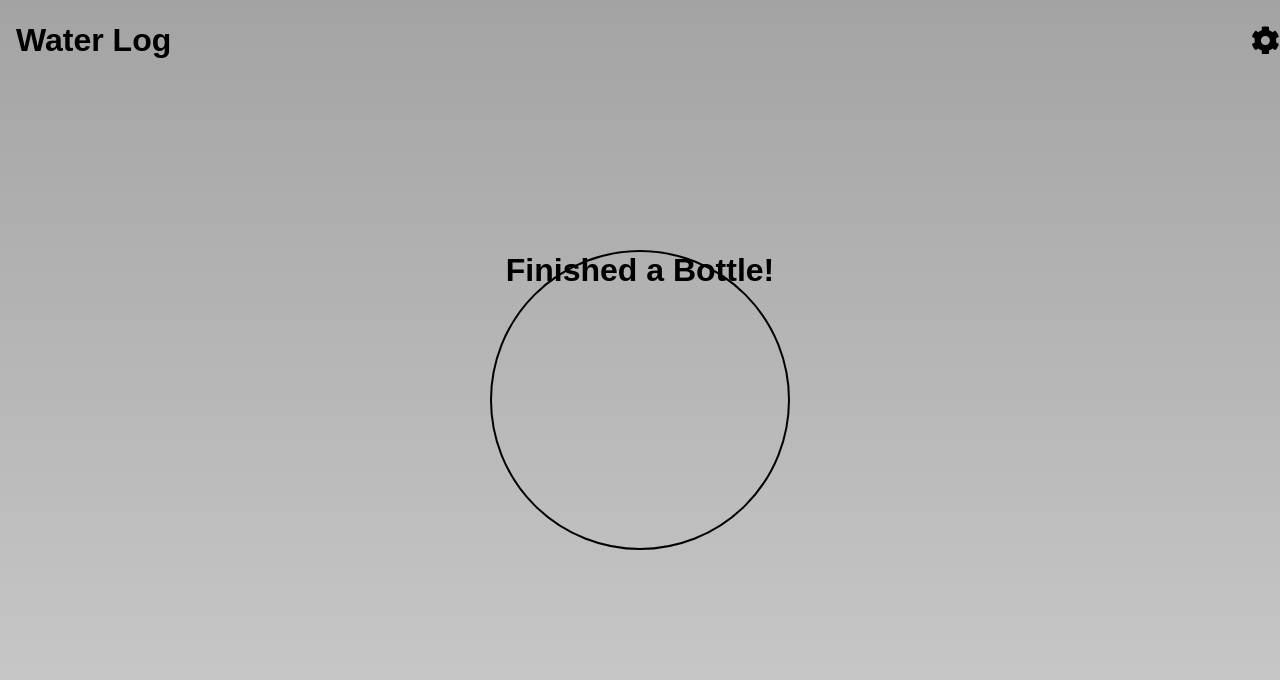
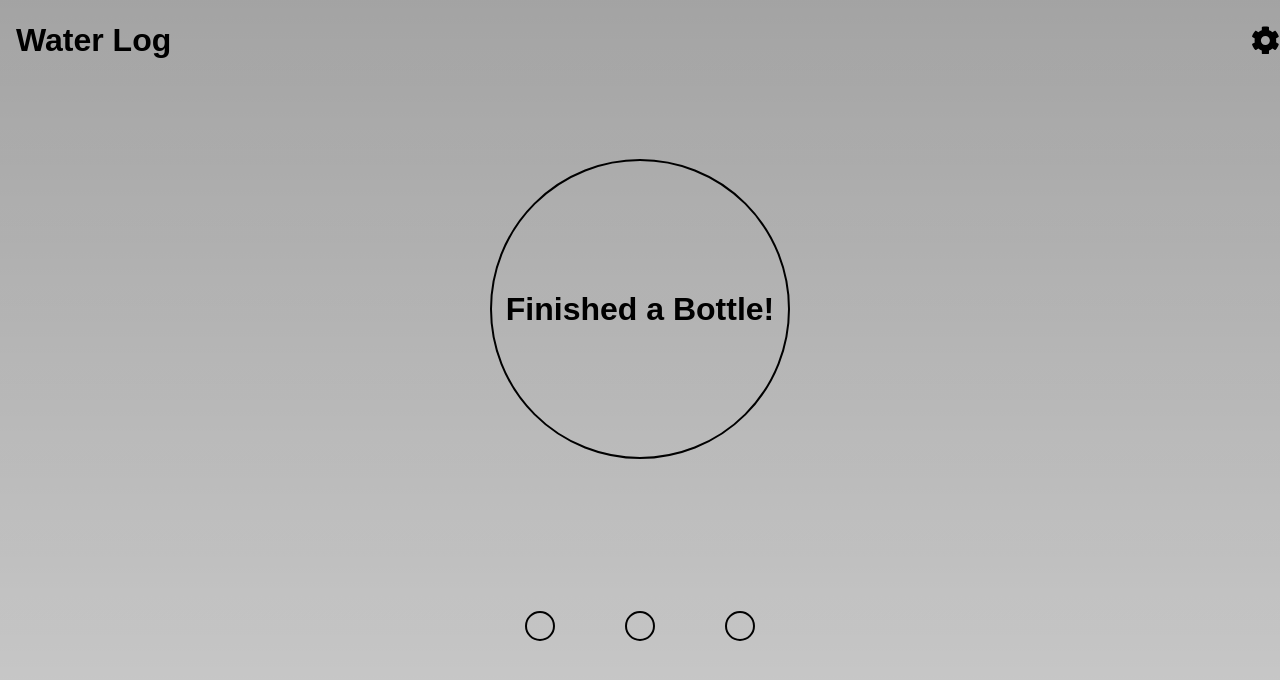
Before and after one commit to sulthanwf/Water-Log, a React (Create React App) app: page / in a window 1280 px wide. Shown: the top 680 px of the page. Built offline with nearby package versions, Linux system fonts and the light colour scheme.

Commit message:
adding 3 dots below the main circle:

```diff
--- a/src/components/MainPage.js
+++ b/src/components/MainPage.js
@@ -9,6 +9,11 @@ const MainPage = () => {
           <Circle>
             <Title>Finished a Bottle!</Title>
           </Circle>
+          <TripleCircleContainer>
+            <Circle size="30px" />
+            <Circle size="30px" />
+            <Circle size="30px" />
+          </TripleCircleContainer>
         </MainPageContent>
       </MainPageContainer>
     </>
@@ -45,8 +50,8 @@ export const MainPageContainer = styled.div`
 
 export const MainPageContent = styled.div`
   display: flex;
-  flex-direction: row;
-  justify-content: space-between;
+  flex-direction: column;
+  justify-content: space-evenly;
   padding: 0.5rem calc((100vw - 1300px) / 2);
   z-index: 10;
   height: 100vh;
@@ -54,10 +59,11 @@ export const MainPageContent = styled.div`
 `;
 
 export const Circle = styled.div`
+  display: flex;
   border: 2px #000 solid;
   border-radius: 50%;
-  width: 300px;
-  height: 300px;
+  width: ${({ size }) => (size ? size : "300px")};
+  height: ${({ size }) => (size ? size : "300px")};
 `;
 
 export const Title = styled.h1`
@@ -68,3 +74,10 @@ export const Title = styled.h1`
   font-size: 2rem;
   font-family: "Montserrat", sans-serif;
 `;
+
+export const TripleCircleContainer = styled.div`
+  display: flex;
+  flex-direction: row;
+  width: 100%;
+  justify-content: space-around;
+`;
```
